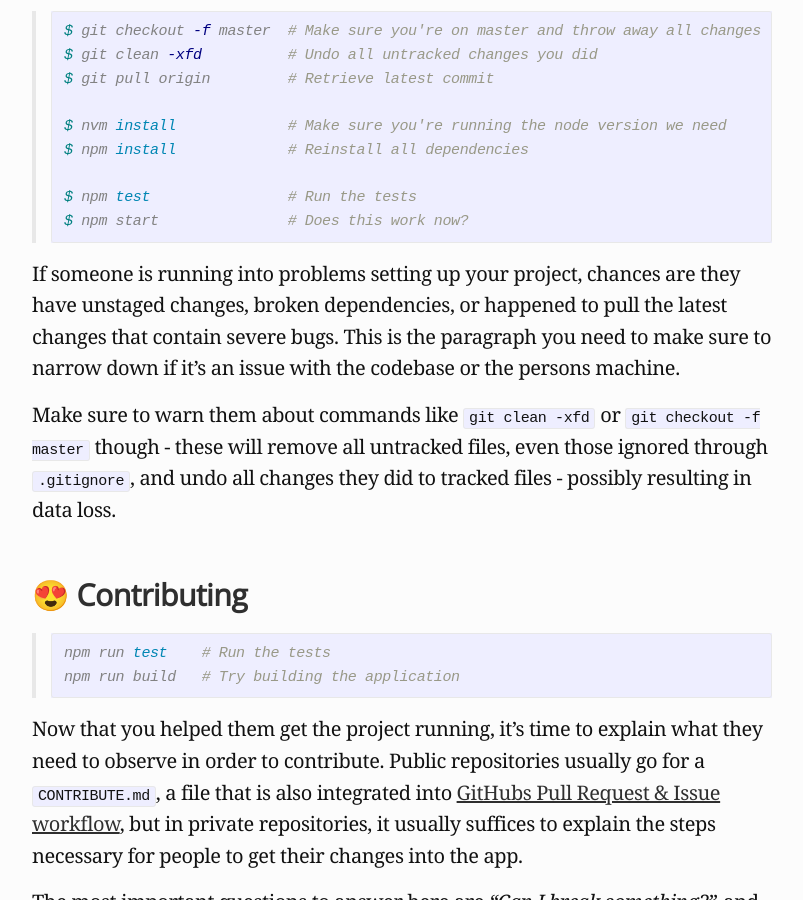
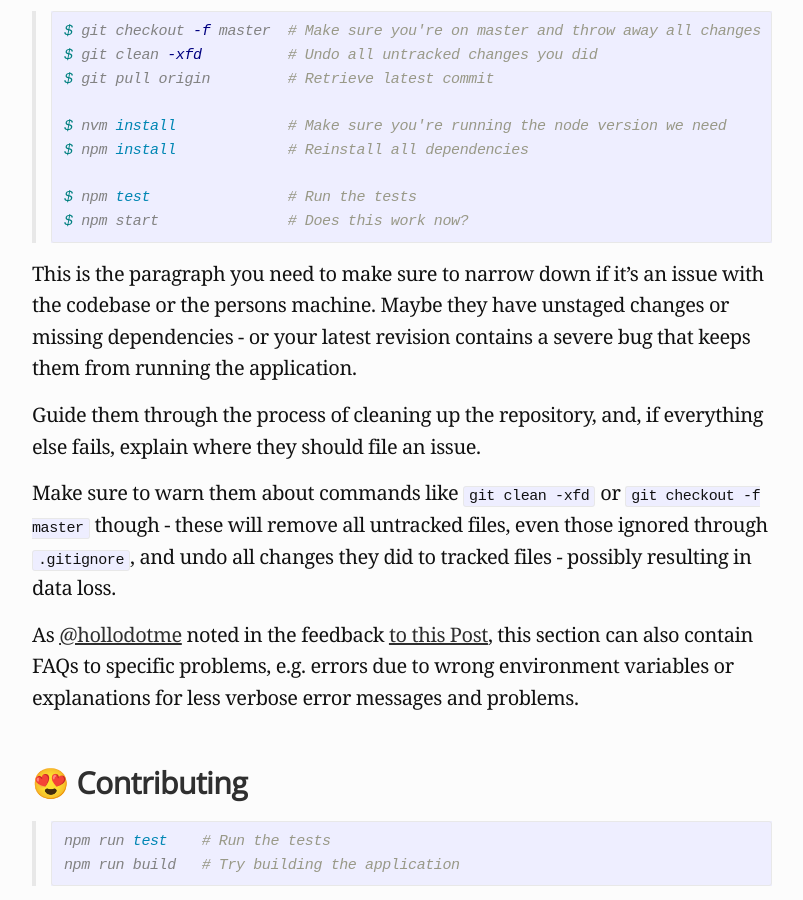
Before and after one commit to rradczewski/ymmv, a Jekyll site: the page built from _posts/2017-10-15-What-makes-a-good-README.md, in a window 1280 px wide and 900 px high, scrolled down 2654 px. Shown: the whole window, without its empty margins (238-1041 px from the left). Built offline with Jekyll 4.4.1, drawn with Linux system fonts in a browser that asks for light colours; some of the changed text lies outside the part shown.

Commit message:
Add feedback from @hollodotme and fix some wording

````diff
--- a/_posts/2017-10-15-What-makes-a-good-README.md
+++ b/_posts/2017-10-15-What-makes-a-good-README.md
@@ -5,7 +5,7 @@ image: /assets/readme_background.jpg
 image_preview: /assets/readme_background_preview.jpg
 image_alt: The README of the SoftwareCrafters/website project
 ---
-Have a look at your `README` right now. How easy is it for *anyone* to get your project up and running from scratch? What does someone need to know about making changes to the codebase? Chances are, if your README is not providing definite and up to date answers to these questions, you're making it harder than necessary for people to contribute and experiment.
+Have a look at the `README` in your current project. How easy is it for *anyone* to get your project up and running from scratch? What does someone need to know about making changes to the codebase? Chances are, if your README is not providing definite and up to date answers to these questions, you're making it harder than necessary for people to contribute and experiment.
 
 If you're the newest hire in a company or their onboarding-buddy, here's a good housekeeping task **for both of you**: Whatever project you need to setup on your machine, make sure to update the README and document all your findings as you set up the project. You reached your goal if someone completely unfamiliar with your project can set it up in a few minutes without major issues.
 
@@ -65,9 +65,13 @@ $ npm test                # Run the tests
 $ npm start               # Does this work now?
 ```
 
-If someone is running into problems setting up your project, chances are they have unstaged changes, broken dependencies, or happened to pull the latest changes that contain severe bugs. This is the paragraph you need to make sure to narrow down if it's an issue with the codebase or the persons machine.
+This is the paragraph you need to make sure to narrow down if it's an issue with the codebase or the persons machine. Maybe they have unstaged changes or missing dependencies - or your latest revision contains a severe bug that keeps them from running the application.
+
+Guide them through the process of cleaning up the repository, and, if everything else fails, explain where they should file an issue.
 
 Make sure to warn them about commands like `git clean -xfd` or `git checkout -f master` though - these will remove all untracked files, even those ignored through `.gitignore`, and undo all changes they did to tracked files - possibly resulting in data loss.
+
+As [@hollodotme](https://twitter.com/hollodotme) noted in the feedback [to this Post](https://github.com/rradczewski/ymmv/pull/3#discussion_r144734286), this section can also contain FAQs to specific problems, e.g. errors due to wrong environment variables or explanations for less verbose error messages and problems.
 
 ## 😍 Contributing
 
````
Also changed, not shown: other parts of _posts/2017-10-15-What-makes-a-good-README.md (+1 -1 lines).
